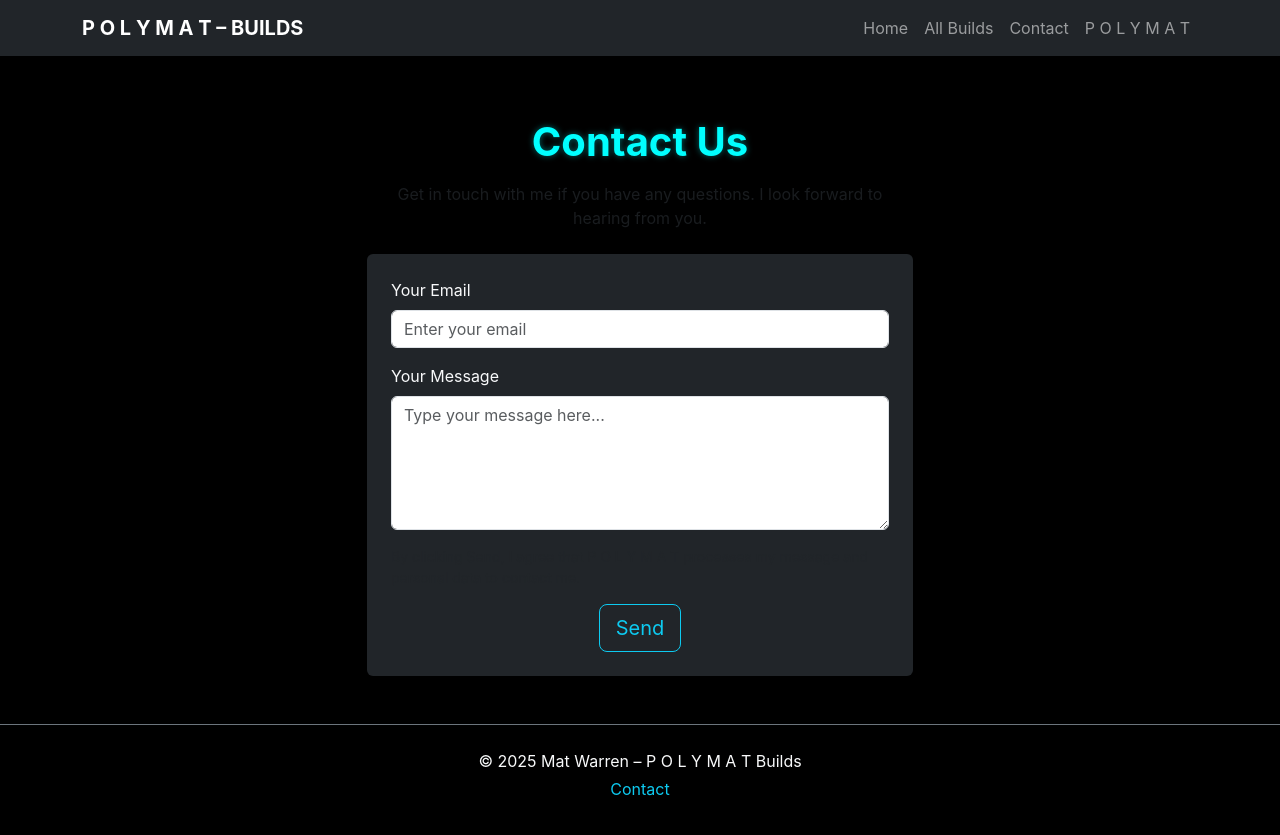
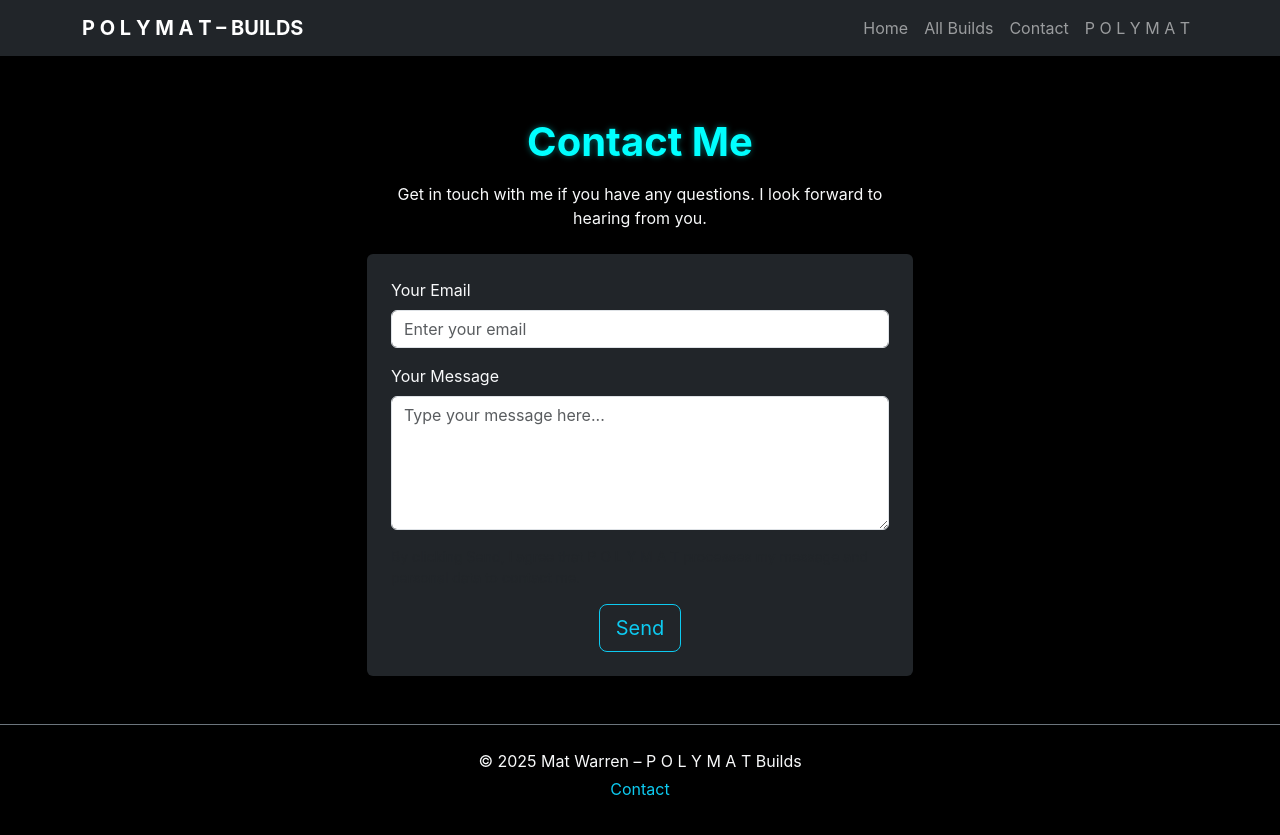
Before and after one commit to astro-mat/polymatBuilds, a Jekyll site: the page built from contact.html, in a window 1280 px wide. Shown: the top 835 px of the page. Built offline with Jekyll 4.4.1, drawn with Linux system fonts in a browser that asks for light colours.

Commit message:
Edit contact page

```diff
--- a/contact.html
+++ b/contact.html
@@ -6,8 +6,8 @@ permalink: /contact/
 <section class="container my-5">
   <div class="row justify-content-center">
     <div class="col-md-8 col-lg-6">
-      <h1 class="fw-bold mb-3 text-center">Contact Us</h1>
-      <p class="text-muted text-center mb-4">
+      <h1 class="fw-bold mb-3 text-center">Contact Me</h1>
+      <p class="text-center mb-4">
         Get in touch with me if you have any questions. I look forward to hearing from you.
       </p>
 
```
